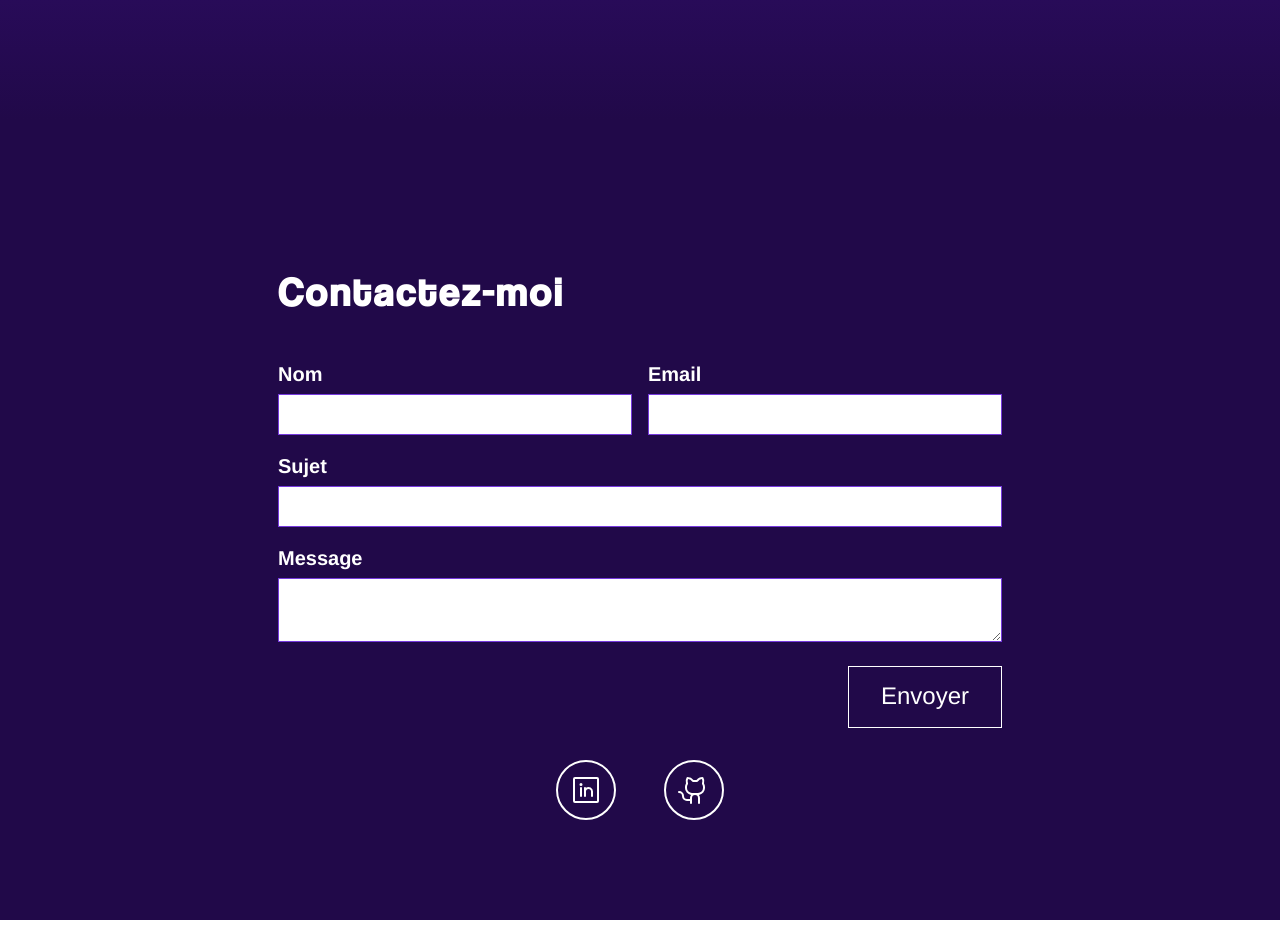
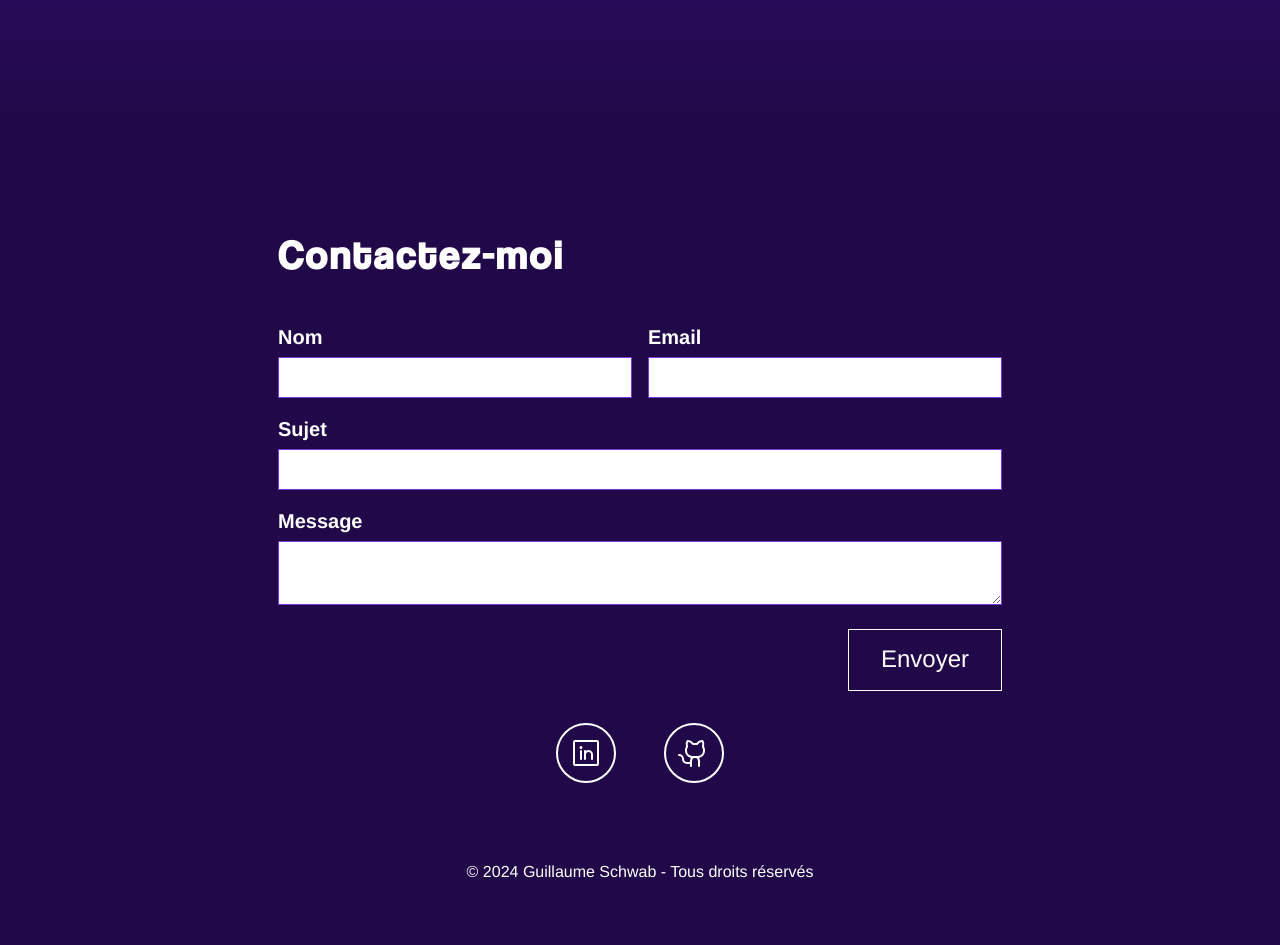
Before and after one commit to LeBonMimo/portfolio, a React (Vite) app in the folder react-portfolio/: page / in a window 1280 px wide. Shown: the part 2280-3225 px from the top of the page. Before the commit the page ends 3200 px from the top, so only its background shows below. Built offline with nearby package versions, Linux system fonts and the light colour scheme.

Commit message:
textarea fix + copyright

```diff
--- a/react-portfolio/src/components/Contact/Contact.jsx
+++ b/react-portfolio/src/components/Contact/Contact.jsx
@@ -9,12 +9,16 @@ export const Contact = () => {
     const linkedin = getImageUrl("contact/linkedin-logo.svg")
 
     return (
-        <section id='Contact' className="contact">
-            <div className="contact-container">
+        <>
+            <section id='Contact' className="contact">
+                <div className="contact-container">
 
-                <ContactForm/>
+                    <ContactForm/>
 
-            </div>
-        </section>
+                </div>
+                <p className='copyright'>© 2024 Guillaume Schwab - Tous droits réservés</p>
+            </section>
+        </>
+
     );
 }
--- a/react-portfolio/src/components/Contact/Contact.scss
+++ b/react-portfolio/src/components/Contact/Contact.scss
@@ -22,8 +22,14 @@
     }
 }
 
+.copyright{
+    margin-top: 5rem;
+    width: 100%;
+    text-align: center;
+}
+
 @media screen and (min-width: 768px) {
     .contact{
-        height: 100vh;
+        min-height: calc(-98px + 100vh);
     }
 }
--- a/react-portfolio/src/components/ContactForm/ContactForm.scss
+++ b/react-portfolio/src/components/ContactForm/ContactForm.scss
@@ -20,6 +20,7 @@
     padding: 8px;
     margin-bottom: 20px;
     border: 1px solid $color-secondary;
+    resize: vertical;
   }
 
   .contact-form label{
```
